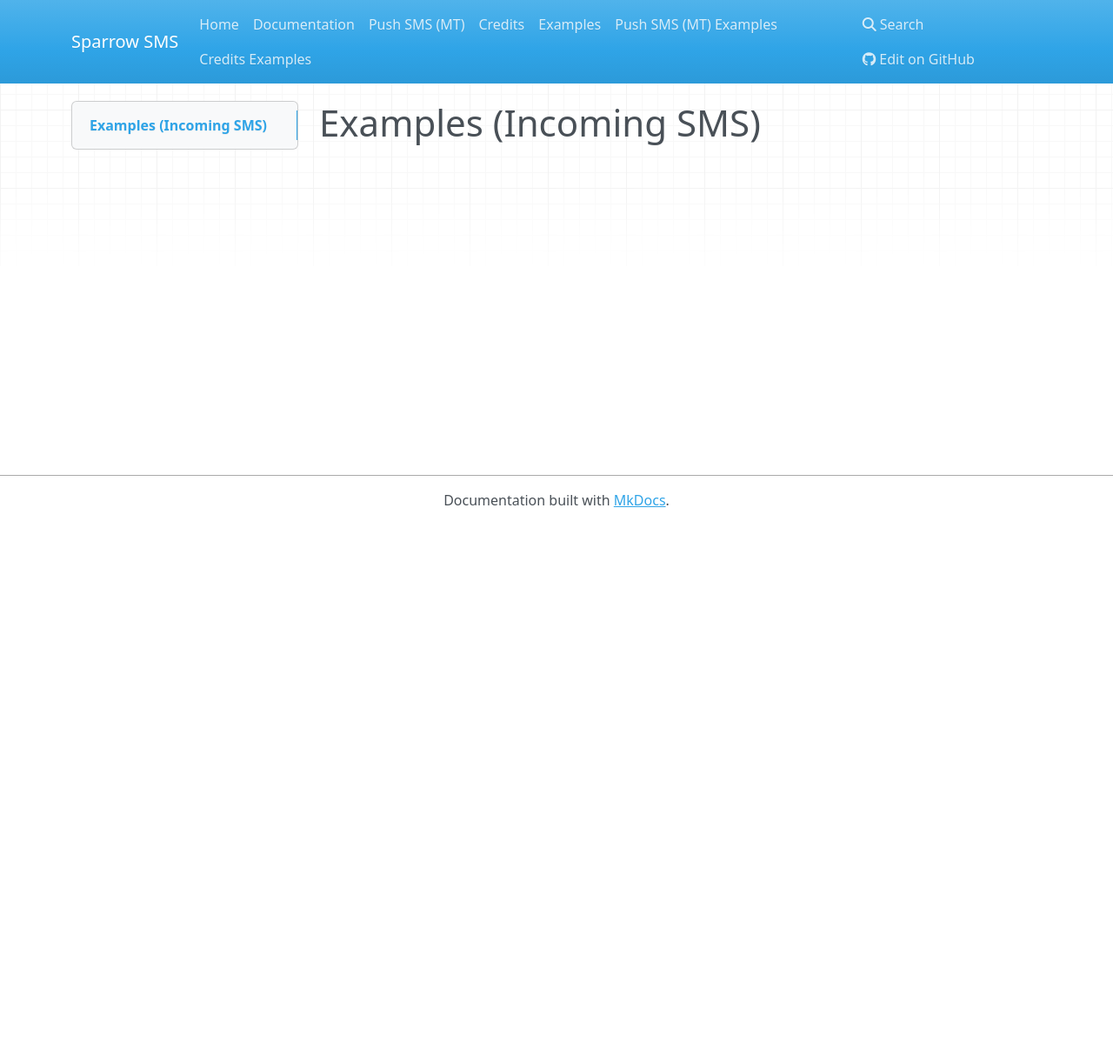
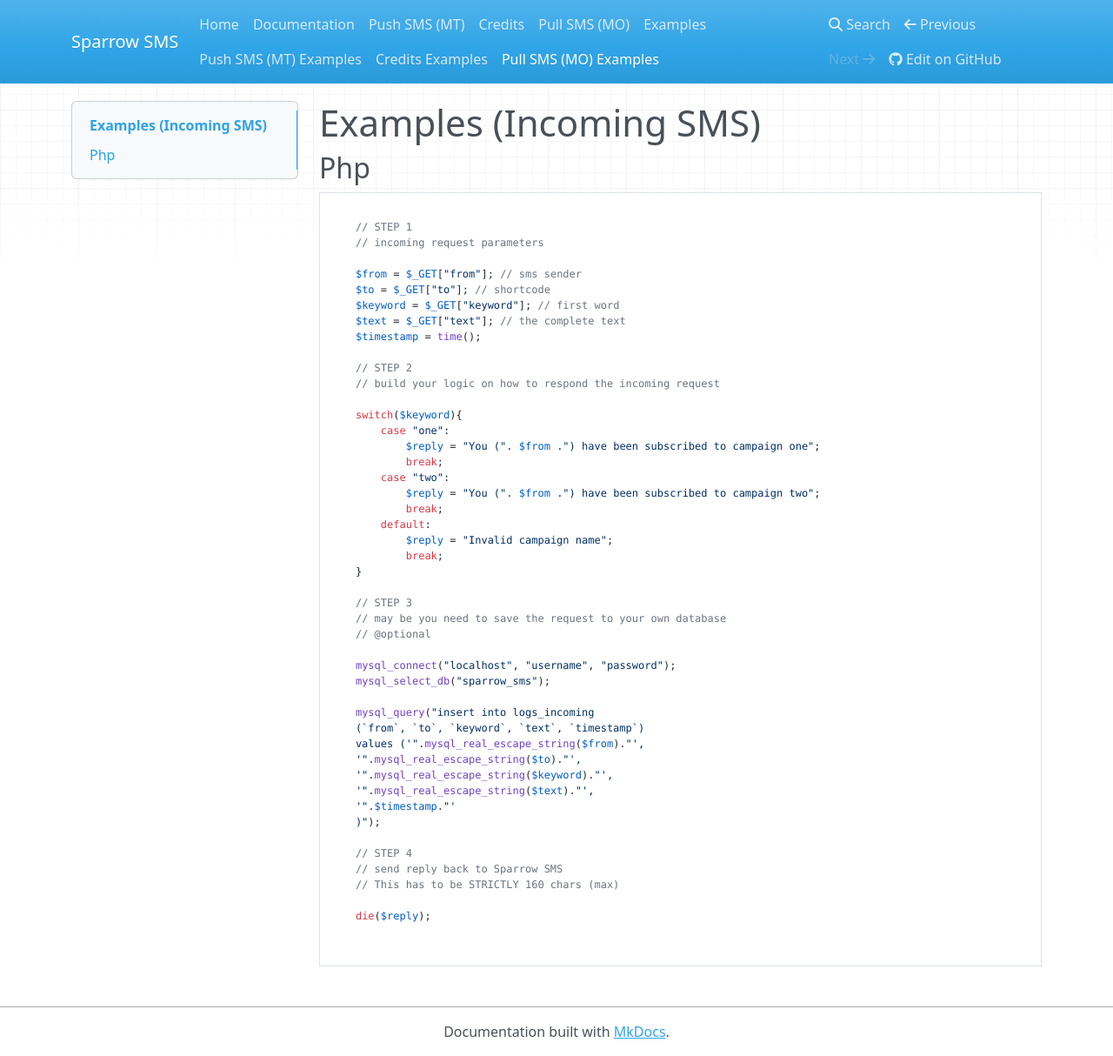
Before and after one commit to sparrowsms/apidocs, an MkDocs documentation site: the page built from docs/examples_incoming.md, in a window 1280 px wide and 1214 px high. Shown: the whole window at 87% size. Built offline with MkDocs 1.6.1, drawn with Linux system fonts in a browser that asks for light colours; nearby versions of some CDN libraries; old or Windows-style settings are respelled for this version of MkDocs.

Commit message:
Adding incoming documentation

````diff
--- a/docs/examples_incoming.md
+++ b/docs/examples_incoming.md
@@ -1 +1,54 @@
 # Examples (Incoming SMS)
+
+## Php
+
+```
+
+    // STEP 1
+	// incoming request parameters
+
+	$from = $_GET["from"]; // sms sender
+	$to = $_GET["to"]; // shortcode
+	$keyword = $_GET["keyword"]; // first word
+	$text = $_GET["text"]; // the complete text
+	$timestamp = time();
+
+	// STEP 2
+	// build your logic on how to respond the incoming request
+
+	switch($keyword){
+		case "one":
+			$reply = "You (". $from .") have been subscribed to campaign one";
+			break;
+		case "two":
+			$reply = "You (". $from .") have been subscribed to campaign two";
+			break;
+		default:
+			$reply = "Invalid campaign name";
+			break;
+	}
+
+	// STEP 3
+	// may be you need to save the request to your own database
+	// @optional
+
+	mysql_connect("localhost", "username", "password");
+	mysql_select_db("sparrow_sms");
+
+	mysql_query("insert into logs_incoming
+	(`from`, `to`, `keyword`, `text`, `timestamp`)
+	values ('".mysql_real_escape_string($from)."',
+	'".mysql_real_escape_string($to)."',
+	'".mysql_real_escape_string($keyword)."',
+	'".mysql_real_escape_string($text)."',
+	'".$timestamp."'
+	)");
+
+	// STEP 4
+	// send reply back to Sparrow SMS
+	// This has to be STRICTLY 160 chars (max)
+
+	die($reply);
+
+
+```
--- a/mkdocs.yml
+++ b/mkdocs.yml
@@ -12,6 +12,8 @@ pages:
  - ['documentation.md', 'Documentation']
  - ['outgoing_sendsms.md', 'Push SMS (MT)']
  - ['outgoing_credits.md', 'Credits']
+ - ['incoming.md', 'Pull SMS (MO)']
  - ['examples.md', 'Examples']
  - ['examples_outgoing.md', 'Push SMS (MT) Examples']
  - ['examples_credits.md', 'Credits Examples']
+ - ['examples_incoming.md', 'Pull SMS (MO) Examples']
````
Also changed, not shown: docs/documentation.md (+6 -1 lines), docs/incoming.md (added, +46 -0 lines), docs/index.md (+5 -0 lines).
